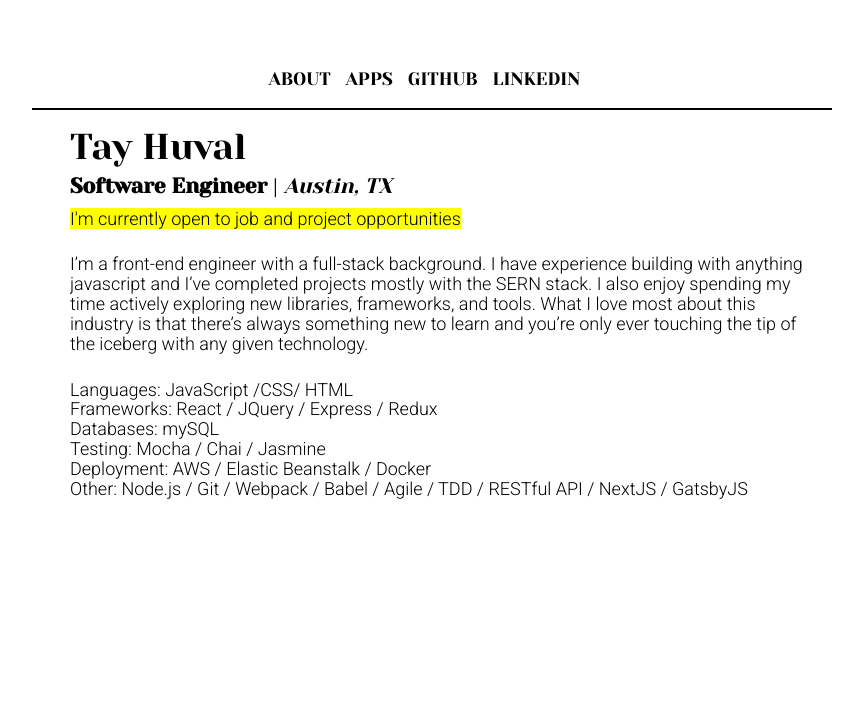
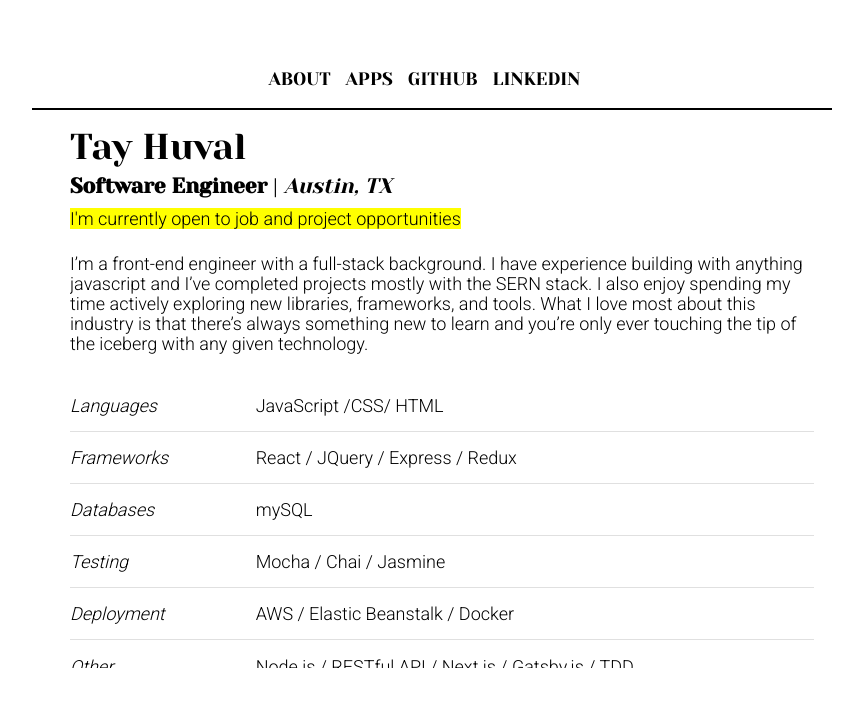
Before and after one commit to taylormleigh/tayMade, a Next.js app: page / in a window 1280 px wide. Shown: the top 706 px of the page, without its empty margins (208-1071 px from the left). Built offline with nearby package versions, Linux system fonts and the light colour scheme.

Commit message:
skills table added

```diff
--- a/components/about.js
+++ b/components/about.js
@@ -1,12 +1,11 @@
 import React from "react";
 import Image from "../components/image";
 import Layout from "../components/layout";
+import Skills from "../components/skillsTable";
 
 const container = {
   display: `flex`,
   flexFlow: `row no-wrap`,
-  // justifyContent: `flex-start`,
-  // overflow: `auto`
 };
 
 const summary = {
@@ -38,12 +37,8 @@ const About = ({source, altern = "image"}) => {
           <h3><b>Software Engineer</b> | <i>Austin, TX</i></h3>
           <h6><mark>I'm currently open to job and project opportunities</mark>
             <p/>{`I’m a front-end engineer with a full-stack background. I have experience building with anything javascript and I’ve completed projects mostly with the SERN stack. I also enjoy spending my time actively exploring new libraries, frameworks, and tools. What I love most about this industry is that there’s always something new to learn and you’re only ever touching the tip of the iceberg with any given technology.`}
-            <p/>{`Languages:  JavaScript /CSS/ HTML`}
-            <br/>{`Frameworks:  React / JQuery / Express / Redux`}
-            <br/>{`Databases: 	mySQL`}
-            <br/>{`Testing: 	Mocha / Chai / Jasmine`}
-            <br/>{`Deployment: 	AWS / Elastic Beanstalk / Docker`}
-            <br/>{`Other:	 	Node.js / Git / Webpack / Babel / Agile / TDD / RESTful API / NextJS / GatsbyJS`}
+            <p/>
+            <Skills />
           </h6>
         </div>
       </div>
--- /dev/null
+++ b/components/skillsTable.js
@@ -0,0 +1,34 @@
+import React from "react"
+
+const Skills = () => {
+  return (
+    <table><tbody>
+      <tr>
+        <td><i>Languages</i></td>
+        <td>JavaScript /CSS/ HTML</td>
+      </tr>
+      <tr>
+        <td><i>Frameworks</i></td>
+        <td>React / JQuery / Express / Redux</td>
+      </tr>
+      <tr>
+        <td><i>Databases</i></td>
+        <td>mySQL</td>
+      </tr>
+      <tr>
+        <td><i>Testing</i></td>
+        <td>Mocha / Chai / Jasmine</td>
+      </tr>
+      <tr>
+        <td><i>Deployment</i></td>
+        <td>AWS / Elastic Beanstalk / Docker</td>
+      </tr>
+      <tr>
+        <td><i>Other</i></td>
+        <td>Node.js / RESTful API / Next.js / Gatsby.js / TDD </td>
+      </tr>
+    </tbody></table>
+  )
+}
+
+export default Skills;
```
